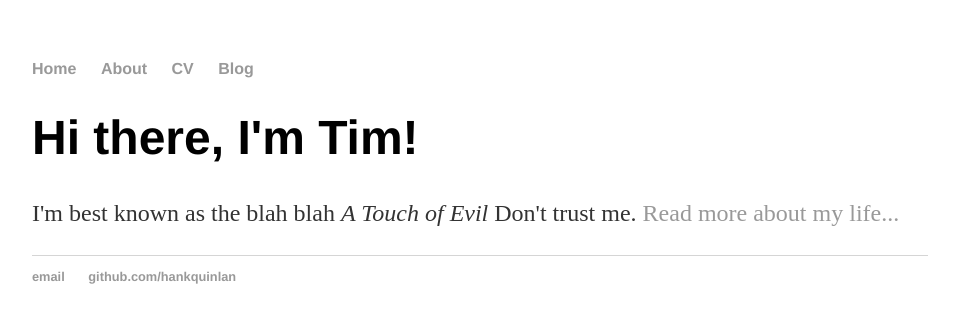
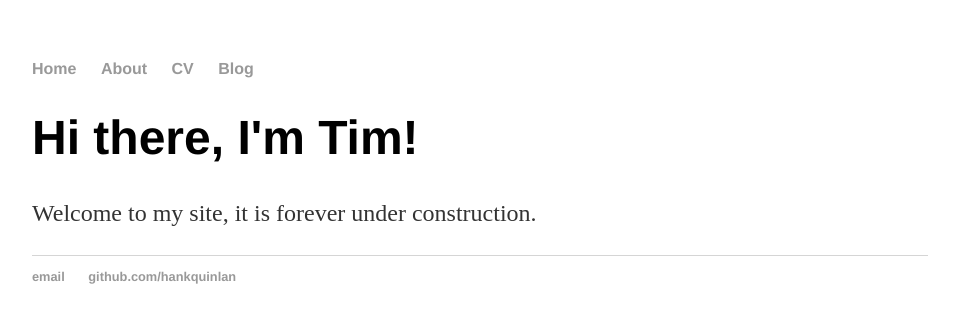
Before and after one commit to timchang3/timchang3.github.io, a Jekyll site: the page built from index.html, in a window 1280 px wide. Shown: the top 323 px of the page, without its empty margins (160-1119 px from the left). Built offline with Jekyll 4.4.1, drawn with Linux system fonts in a browser that asks for light colours.

Commit message:
Update index.html

```diff
--- a/index.html
+++ b/index.html
@@ -4,5 +4,5 @@ title: Tim's blog
 ---
 <div class="blurb">
 	<h1>Hi there, I'm Tim!</h1>
-	<p>I'm best known as the blah blah <em>A Touch of Evil</em> Don't trust me. <a href="/about">Read more about my life...</a></p>
+	<p>Welcome to my site, it is forever under construction.</p>
 </div><!-- /.blurb -->
```
